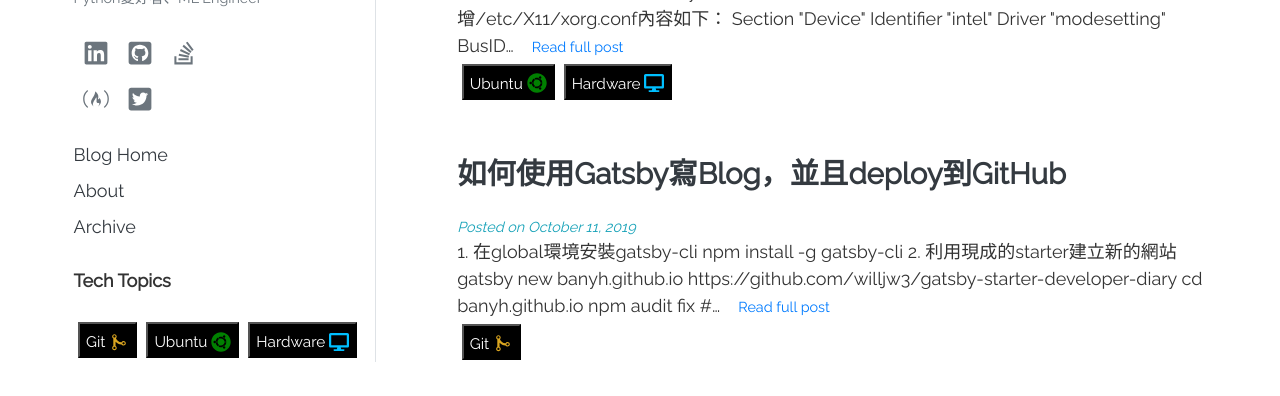
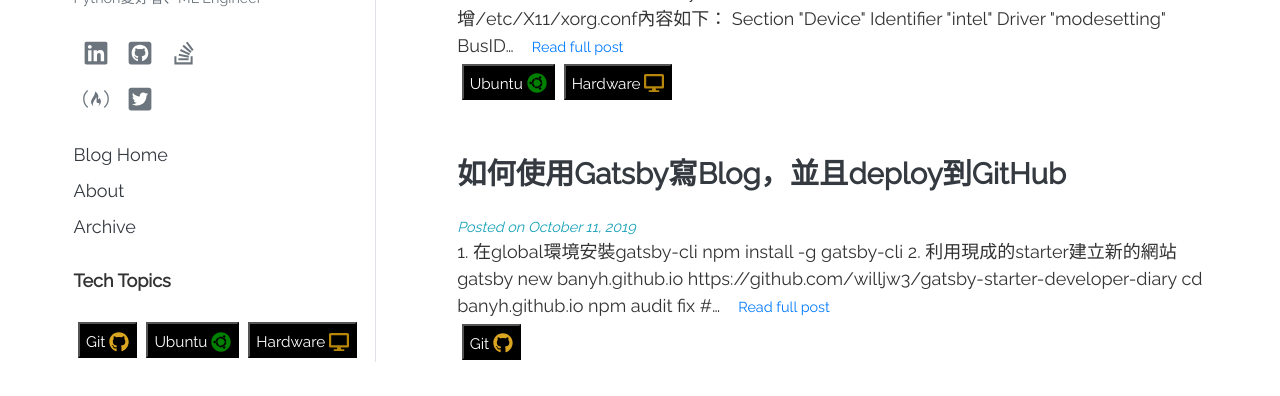
Before and after one commit to banyh/banyh.github.io, a Gatsby site: page / in a window 1280 px wide. Shown: the part 309-705 px from the top of the page. Built offline with nearby package versions, Linux system fonts and the light colour scheme; Gatsby itself is replaced by a stand-in of ours; some packages are replaced by stand-ins of ours.

Commit message:
support all icons

```diff
--- a/config.js
+++ b/config.js
@@ -34,16 +34,9 @@
     {
       tag: "git",
       tech: "Git",
-      name: "DiGitMerge",
+      name: "FaGithub",
       size: 20,
       color: "goldenrod",
-    },
-    {
-      tag: "deeplearning",
-      tech: "Deep Learning",
-      name: "FaDiceD20",
-      size: 20,
-      color: "darkorange",
     },
     {
       tag: "machinelearning",
@@ -64,7 +57,35 @@
       tech: "Hardware",
       name: "FaDesktop",
       size: 20,
-      color: "deepskyblue",
+      color: "darkgoldenrod",
+    },
+    {
+      tag: "deeplearning",
+      tech: "Deep Learning",
+      name: "FaDiceD20",
+      size: 20,
+      color: "darkorange",
+    },
+    {
+      tag: "nlp",
+      tech: "Natural Language Processing",
+      name: "MdTranslate",
+      size: 20,
+      color: "darkcyan",
+    },
+    {
+      tag: "cv",
+      tech: "Computer Vision",
+      name: "IoIosEye",
+      size: 20,
+      color: "darkkhaki",
+    },
+    {
+      tag: "audio",
+      tech: "Audio",
+      name: "FaSoundcloud",
+      size: 20,
+      color: "darkolivegreen",
     },
   ],
 }
--- a/src/components/tags/TechTag.js
+++ b/src/components/tags/TechTag.js
@@ -1,5 +1,12 @@
 import React from "react"
 import * as FontAwesome from "react-icons/fa"
+import * as Ionicons from "react-icons/io"
+import * as MaterialDesign from "react-icons/md"
+import * as Typicons from "react-icons/ti"
+import * as GithubOcticons from "react-icons/go"
+import * as Feather from "react-icons/fi"
+import * as GameIcons from "react-icons/gi"
+import * as WeatherIcons from "react-icons/wi"
 import * as Devicons from "react-icons/di"
 
 import "./tags.css"
@@ -8,7 +15,15 @@
 const TechTag = (props) => {
     const { tag, tech, name, size, color } = props
     const str = name;
-    const icon = /^Fa/.test(str) ? React.createElement(FontAwesome[name]) : React.createElement(Devicons[name]);
+    const icon = /^Fa/.test(str) ? React.createElement(FontAwesome[name]) :
+                 /^Io/.test(str) ? React.createElement(Ionicons[name]) :
+                 /^Md/.test(str) ? React.createElement(MaterialDesign[name]) :
+                 /^Ti/.test(str) ? React.createElement(Typicons[name]) :
+                 /^Go/.test(str) ? React.createElement(GithubOcticons[name]) :
+                 /^Fi/.test(str) ? React.createElement(Feather[name]) :
+                 /^Gi/.test(str) ? React.createElement(GameIcons[name]) :
+                 /^Wi/.test(str) ? React.createElement(WeatherIcons[name]) :
+                 React.createElement(Devicons[name]);
 
     return (
         <div className="d-inline-block p-1">
```
